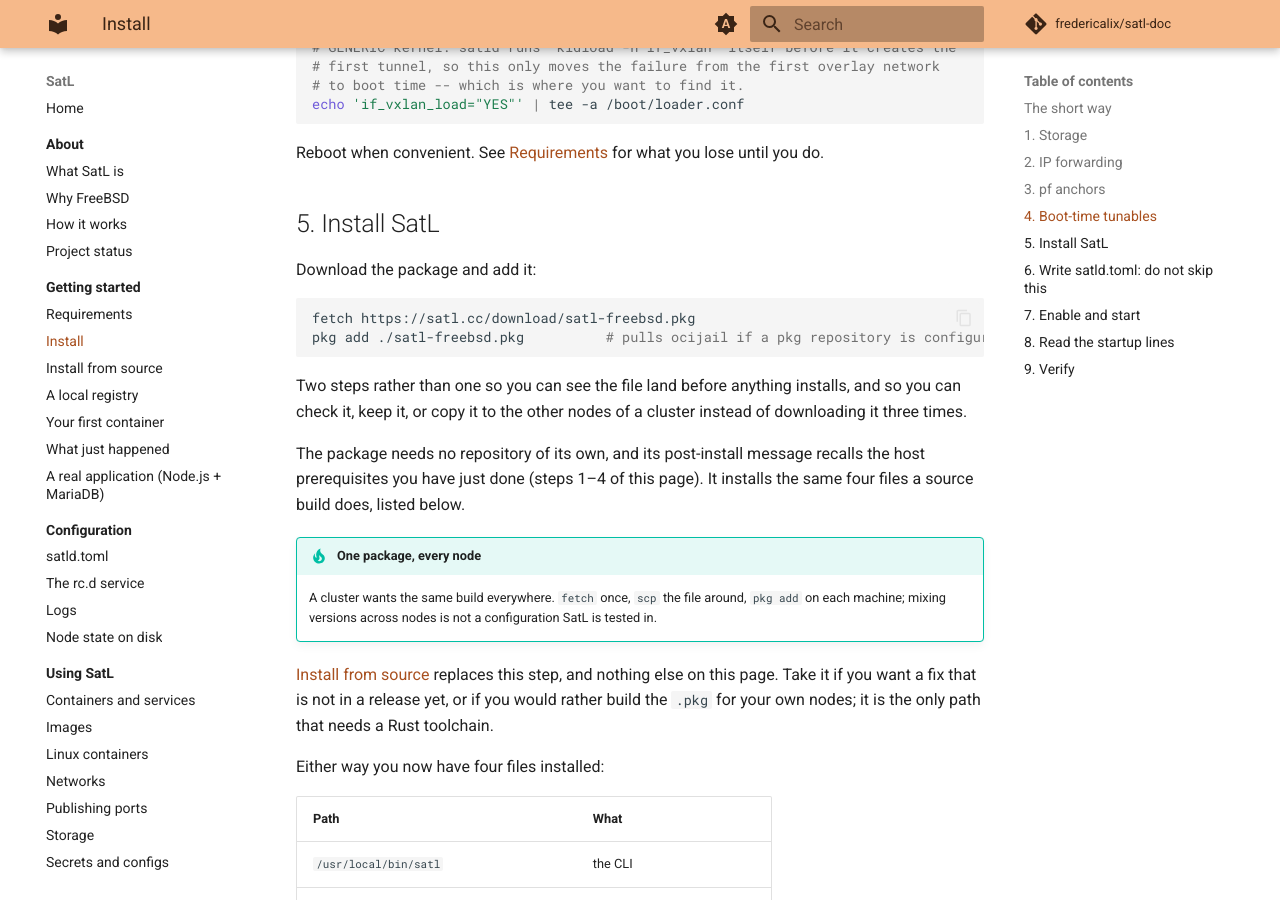
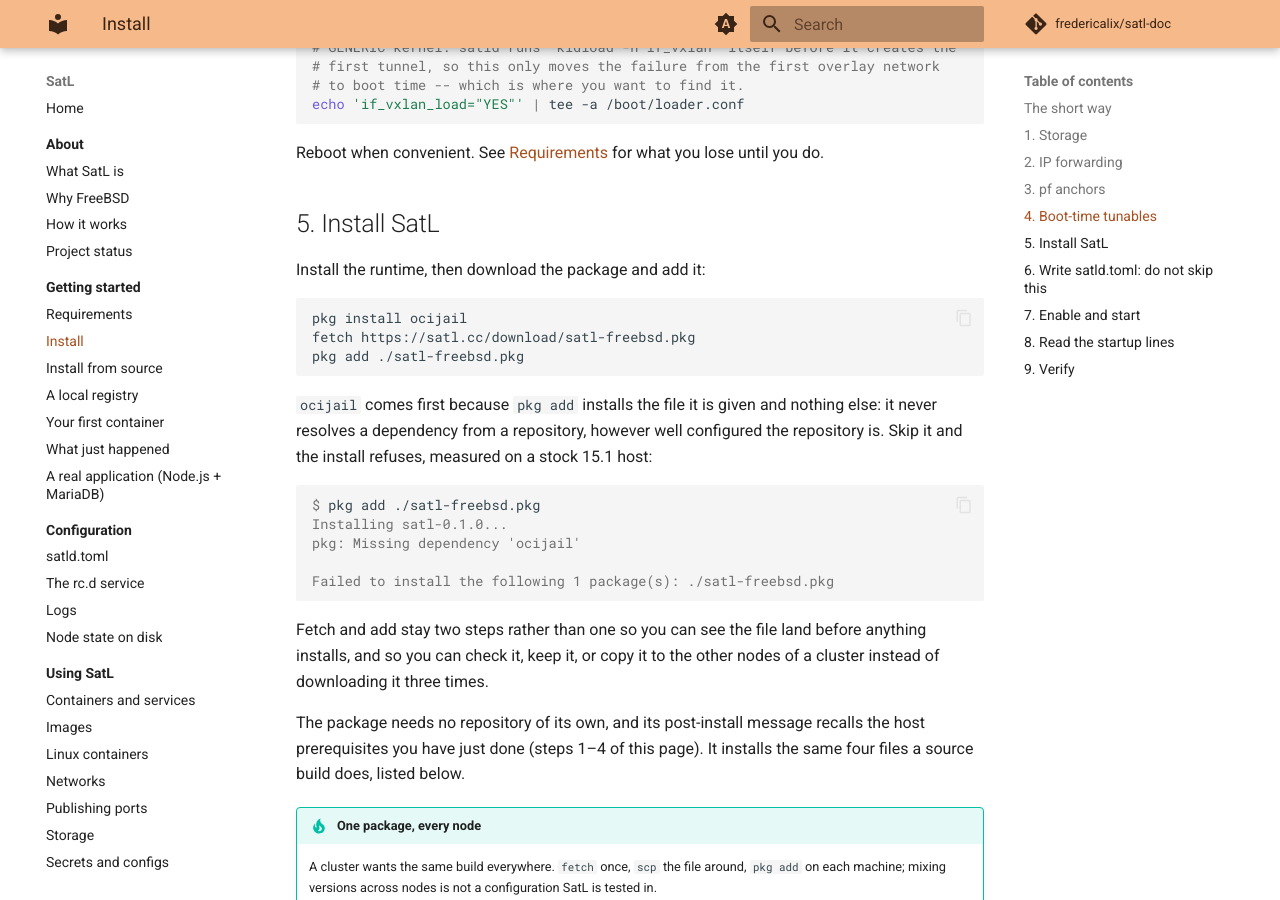
Before and after one commit to fredericalix/satl-doc, an MkDocs documentation site: the page built from docs/start/install.md, in a window 1280 px wide and 900 px high, scrolled down 2339 px. Built offline with MkDocs 1.6.1 and Material for MkDocs 9.7.7, drawn with Linux system fonts in a browser that asks for light colours; comment, search, counter and statistics services are not loaded; some of the changed text lies outside the part shown.

Commit message:
Install: pkg add does not resolve ocijail, and two more measured fixes
Measured on a fresh 15.1 VM following the page verbatim:

- step 5 claimed pkg add pulls ocijail from a configured repository.
  It does not, ever: the install fails with "Missing dependency
  'ocijail'". The step now installs ocijail first and shows the
  refusal.
- step 8's bare tail -40 shows only openraft's startup logging on a
  first boot; the preflight block the page then explains is pushed
  out. Filter openraft out.
- step 9's satl version output predates the packaged build; the
  published package answers with Git commit and Built lines.

Co-Authored-By: Claude Fable 5 <noreply@anthropic.com>

````diff
--- a/docs/start/install.md
+++ b/docs/start/install.md
@@ -80,14 +80,26 @@ See [Requirements](requirements.md#the-reboot-and-deferring-it) for what you los
 
 ## 5. Install SatL
 
-Download the package and add it:
+Install the runtime, then download the package and add it:
 
 ```sh
+pkg install ocijail
 fetch https://satl.cc/download/satl-freebsd.pkg
-pkg add ./satl-freebsd.pkg          # pulls ocijail if a pkg repository is configured
+pkg add ./satl-freebsd.pkg
 ```
 
-Two steps rather than one so you can see the file land before anything installs,
+`ocijail` comes first because `pkg add` installs the file it is given and nothing else: it never resolves a dependency from a repository, however well configured the repository is.
+Skip it and the install refuses, measured on a stock 15.1 host:
+
+```console
+$ pkg add ./satl-freebsd.pkg
+Installing satl-0.1.0...
+pkg: Missing dependency 'ocijail'
+
+Failed to install the following 1 package(s): ./satl-freebsd.pkg
+```
+
+Fetch and add stay two steps rather than one so you can see the file land before anything installs,
 and so you can check it, keep it, or copy it to the other nodes of a cluster
 instead of downloading it three times.
 
@@ -193,8 +205,10 @@ The daemon's log is the only place its output lands, under the tag `satld`, in
 `/var/log/messages` and `/var/log/daemon.log`.
 
 ```sh
-grep -a satld /var/log/messages | tail -40
+grep -a satld /var/log/messages | grep -av openraft | tail -40
 ```
+
+The `grep -av openraft` matters on a first start: the embedded raft library logs its own startup at `INFO` under the same tag, verbosely enough to push every line below out of a bare `tail -40`.
 
 !!! tip "Always `grep -a`"
 
````
Also changed, not shown: other parts of docs/start/install.md (+2 -0 lines).
